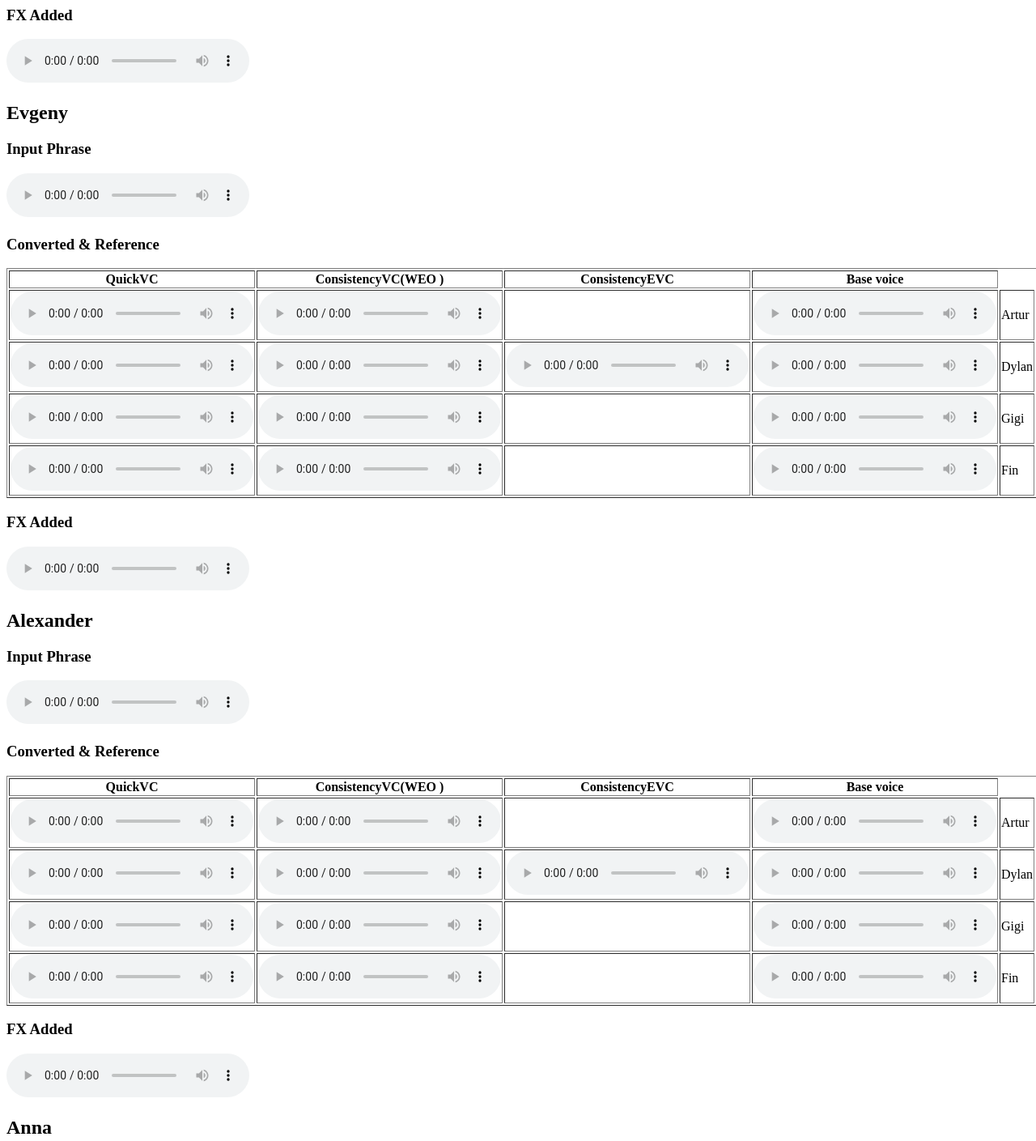
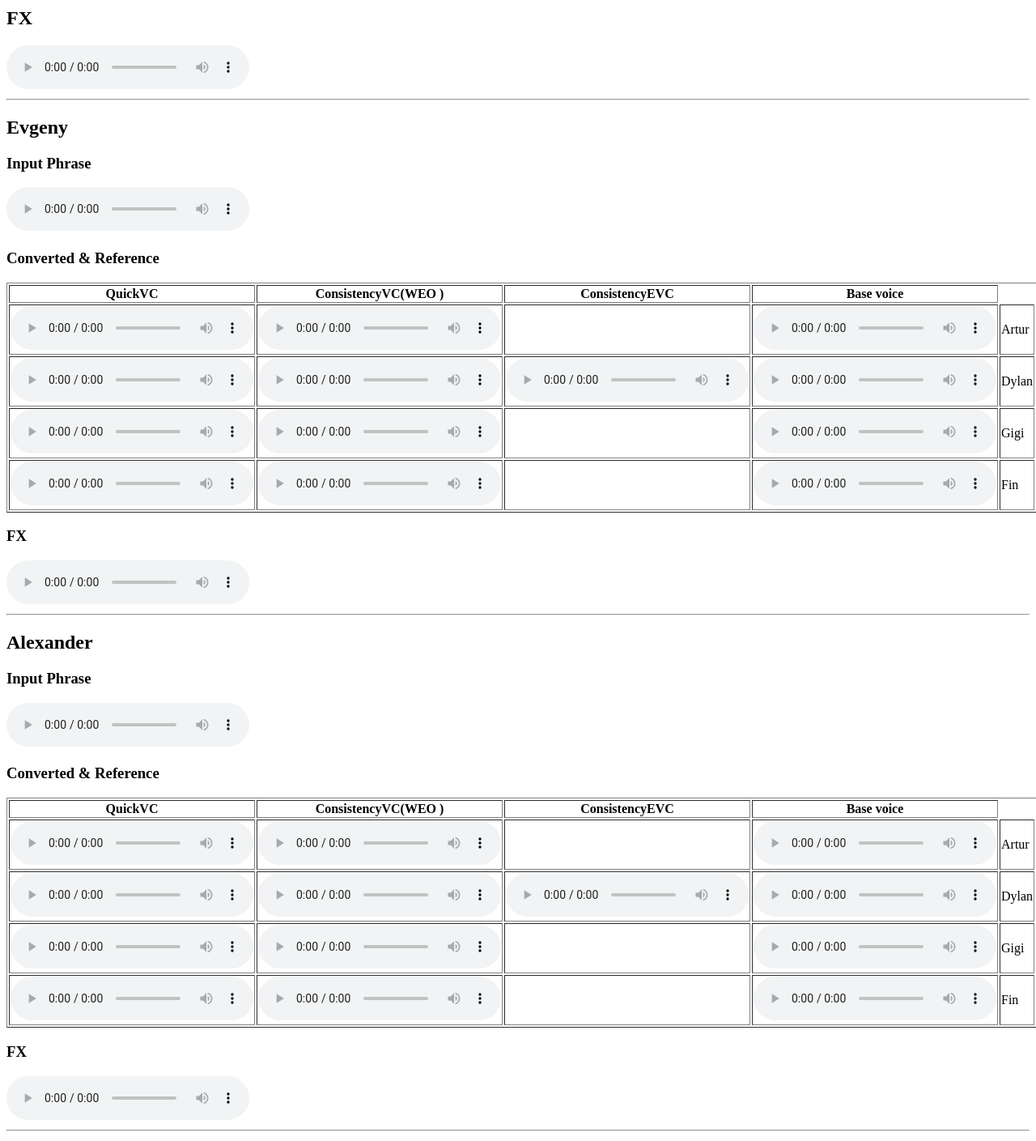
Before and after one commit to yiii/yiii.github.io, a plain HTML site: page index.html in a window 1280 px wide. Shown: the part 580-1989 px from the top of the page at 81% size. Drawn offline with Linux system fonts and the light colour scheme.

Commit message:
Added a new line to the index.html file

```diff
--- a/index.html
+++ b/index.html
@@ -6,7 +6,7 @@
     <title>Audio Files Showcase</title>
 </head>
 <body>
-    <h1>Audio Files Showcase</h1>
+    <h1>Conversion demo</h1>
 
 
     <section id="Mishel">
@@ -58,11 +58,11 @@
                 </tr>
             </tbody>
         </table>
-        <h3>FX Added</h3>
+        <h2>FX</h2>
 
         <audio controls src="output/FX/FX_Mishel_Charlote.wav"></audio>
     </section>
-
+    <hr>
     <section id="Evgeny">
         <h2>Evgeny</h2>
 
@@ -113,12 +113,12 @@
                 </tr>
             </tbody>
         </table>
-        <h3>FX Added</h3>
+        <h3>FX</h3>
 
         <audio controls src="output/FX/FX_Evgeny_Artur.wav"></audio>
     </section>
 
-
+    <hr>
 
     <section id="Alexander">
         <h2>Alexander</h2>
@@ -170,10 +170,14 @@
                 </tr>
             </tbody>
         </table>
-        <h3>FX Added</h3>
+        <h3>FX</h3>
 
         <audio controls src="output/FX/FX_Sasha_Fin.wav"></audio>
     </section>
+
+    <hr>
+
+
     <section id="Anna">
         <h2>Anna</h2>
 
@@ -224,7 +228,7 @@
             </tbody>
         </table>
 
-        <h3>FX Added</h2>
+        <h3>FX</h2>
 
         <audio controls src="output/FX/FX_Anna_Charlote.wav"></audio>
     </section>
```
